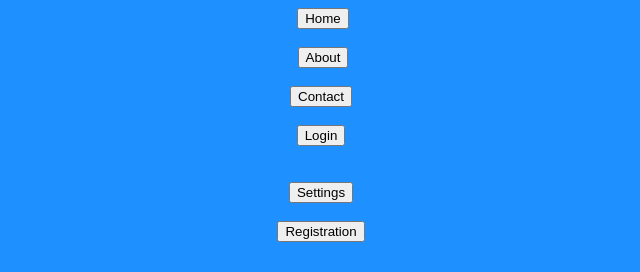
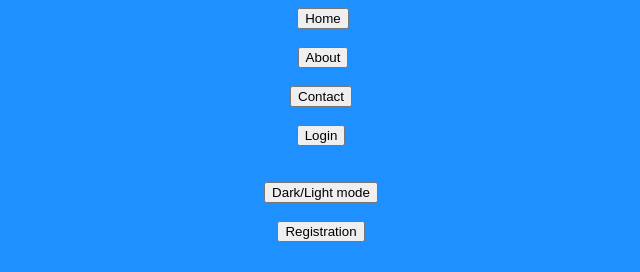
Before and after one commit to LGOPIKRISHNA/part2, a plain HTML site: page f2page.html in a window 1280 px wide. Shown: the top 272 px of the page, without its empty margins (319-959 px from the left). Drawn offline with Linux system fonts and the light colour scheme.

Commit message:
Update f2page.html
dark to light mode changed

```diff
--- a/f2page.html
+++ b/f2page.html
@@ -3,7 +3,7 @@
 &nbsp;<a href="4.html" target="f3"><button >About</button></a><br>&nbsp;<br>
 <a href="contact.html" target="f3"><button>Contact</button></a><br>&nbsp;<br>
   <a href="login.html" target="f3"><button>Login</button></a><br>&nbsp;<br><br>
-<a href="6.html" target="f3"><button>Settings</button></a><br><br>
+<a href="dark.html" target="f3"><button>Dark/Light mode</button></a><br><br>
   <a href="application.html" target="f3"><button>Registration</button></a><br>&nbsp;<br>
   <h2>If you want see the overall process of our shopping .</h2><br><h2><a href="2.html" target="f3">click here</a></h2>
 </center>
```
